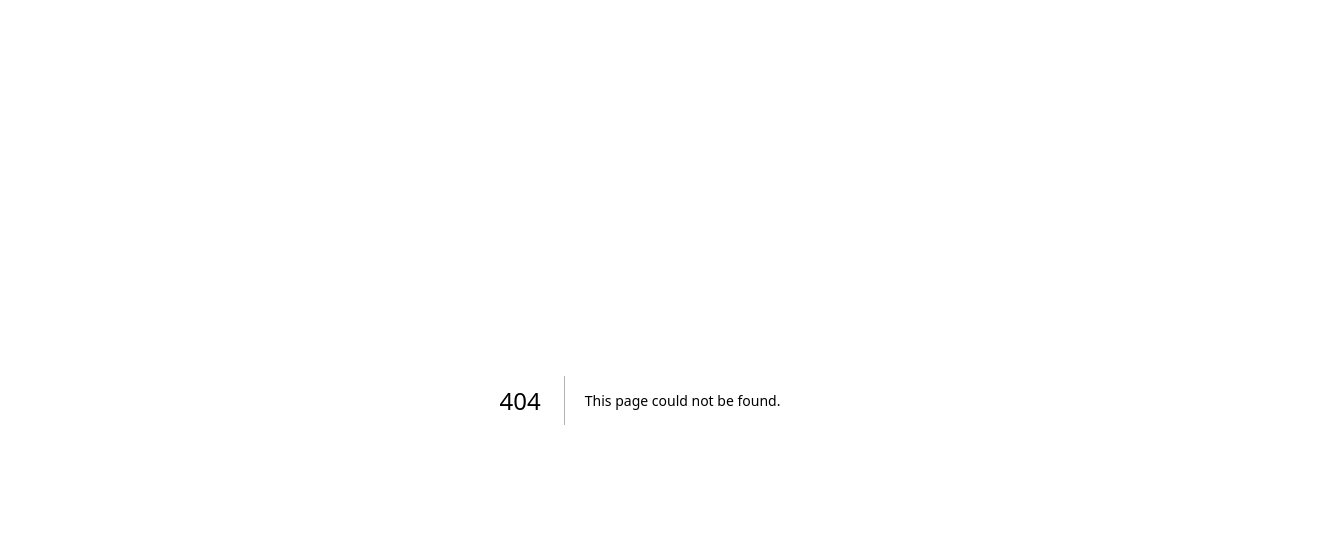
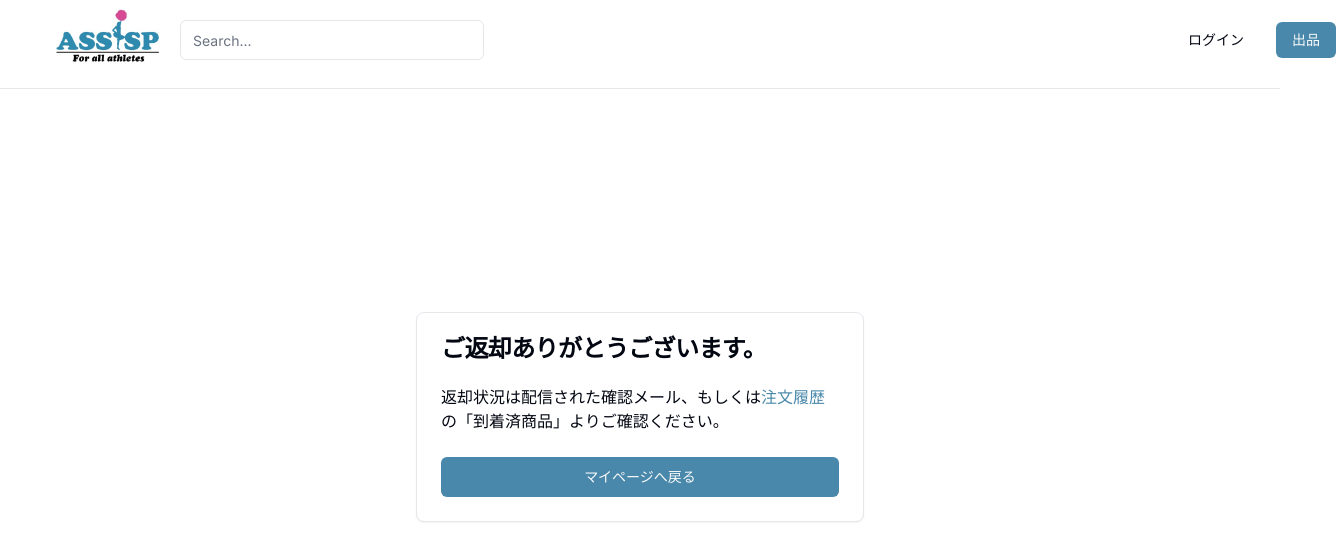
Before and after one commit to zawazawa84/assispo, a Next.js app: page /mypage/orderhistory/1/complete in a window 1280 px wide. Before the commit this address had no page. Shown: the top 560 px of the page, 1336 px wide, since content can reach past the window. Built offline with nearby package versions, Linux system fonts and the light colour scheme.

Commit message:
商品返却手続きページの実装

```diff
--- /dev/null
+++ b/src/app/mypage/orderhistory/[orderId]/complete/page.tsx
@@ -0,0 +1,5 @@
+import { ReturnComplete } from '@/features/mypage/pages/ReturnComplete';
+
+export default function ReturnCompletePage() {
+  return <ReturnComplete />;
+}
--- a/src/features/mypage/pages/OrderHistory.tsx
+++ b/src/features/mypage/pages/OrderHistory.tsx
@@ -239,7 +239,7 @@ export const OrderHistory = () => {
                         onClick={() =>
                           router.push(
                             pagesPath.mypage.orderhistory._orderId('1').$url()
-                              .pathname,
+                              .path,
                           )
                         }
                       >
--- /dev/null
+++ b/src/features/mypage/pages/ReturnComplete.tsx
@@ -0,0 +1,51 @@
+'use client';
+
+import { Header } from '@/components/Layout/Header';
+import { Button } from '@/components/ui/button';
+import {
+  Card,
+  CardContent,
+  CardFooter,
+  CardHeader,
+  CardTitle,
+} from '@/components/ui/card';
+import { Separator } from '@/components/ui/separator';
+import { pagesPath } from '@/gen/$path';
+import Link from 'next/link';
+import { useRouter } from 'next/navigation';
+
+export const ReturnComplete = () => {
+  const router = useRouter();
+  return (
+    <>
+      <header className="bg-white">
+        <Header />
+        <Separator className="my-2" />
+      </header>
+      <div className="flex items-center justify-center h-screen pb-40">
+        <Card className="w-100">
+          <CardHeader>
+            <CardTitle>ご返却ありがとうございます。</CardTitle>
+          </CardHeader>
+          <CardContent className="space-y-4">
+            <p>
+              返却状況は配信された確認メール、もしくは
+              <Link href={pagesPath.mypage.orderhistory.$url().pathname}>
+                <span className="text-themeblue">注文履歴</span>
+              </Link>
+              の「到着済商品」よりご確認ください。
+            </p>
+          </CardContent>
+          <CardFooter className="grid gap-2 space-y-1">
+            <Button
+              className="bg-themeblue"
+              onClick={() => router.push(pagesPath.mypage.$url().path)}
+            >
+              マイページへ戻る
+            </Button>
+          </CardFooter>
+        </Card>
+      </div>
+    </>
+  );
+};
--- a/src/features/mypage/pages/ReturnCostume.tsx
+++ b/src/features/mypage/pages/ReturnCostume.tsx
@@ -1,3 +1,5 @@
+'use client';
+
 import { Header } from '@/components/Layout/Header';
 import { Button } from '@/components/ui/button';
 import { Separator } from '@/components/ui/separator';
@@ -9,9 +11,12 @@ import {
   TableHeader,
   TableRow,
 } from '@/components/ui/table';
+import { pagesPath } from '@/gen/$path';
 import Image from 'next/image';
+import { useRouter } from 'next/navigation';
 
 export const ReturnCostume = () => {
+  const router = useRouter();
   return (
     <>
       <header className="sticky top-0 z-10 bg-white">
@@ -90,7 +95,15 @@ export const ReturnCostume = () => {
             </TableBody>
           </Table>
           <div className="flex justify-end">
-            <Button className="mt-4 bg-themeblue inline-block place-items-end">
+            <Button
+              className="mt-4 bg-themeblue inline-block place-items-end"
+              onClick={() =>
+                router.push(
+                  pagesPath.mypage.orderhistory._orderId('1').complete.$url()
+                    .path,
+                )
+              }
+            >
               発送を完了
             </Button>
           </div>
```
